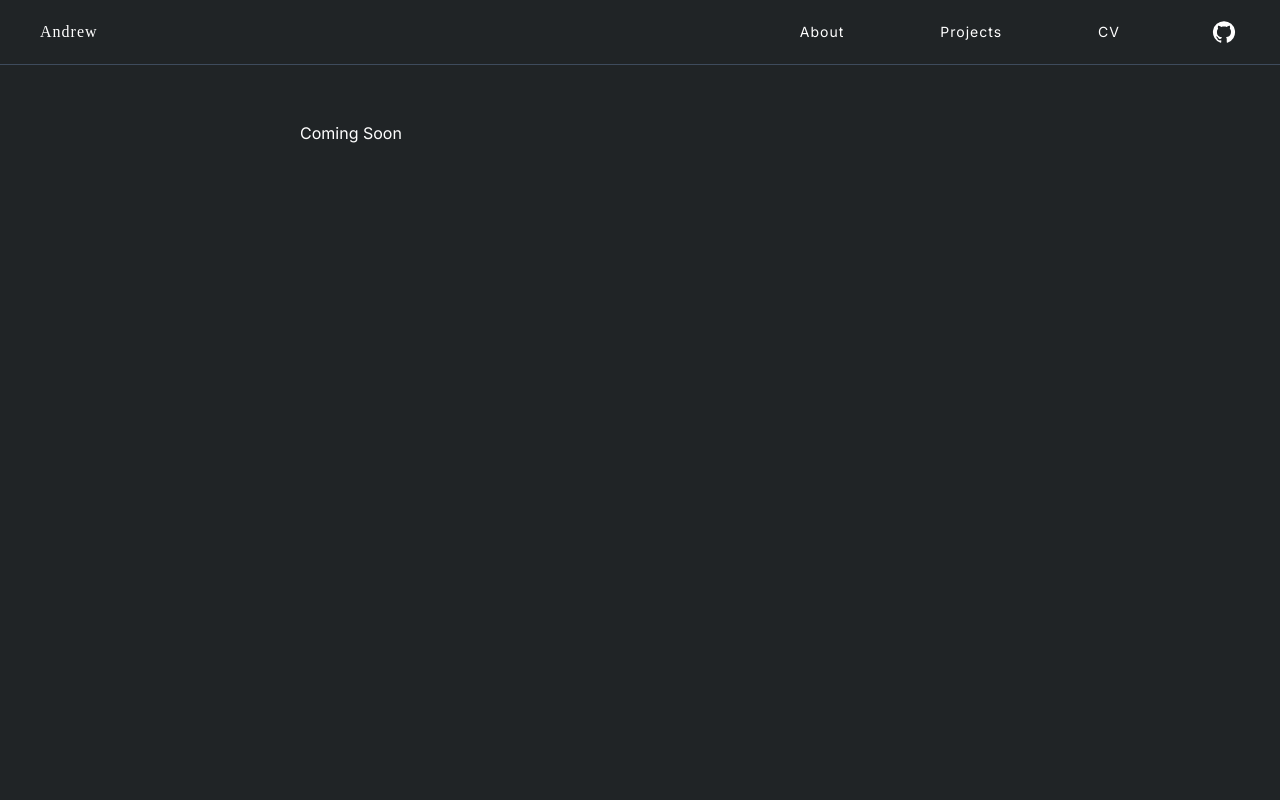
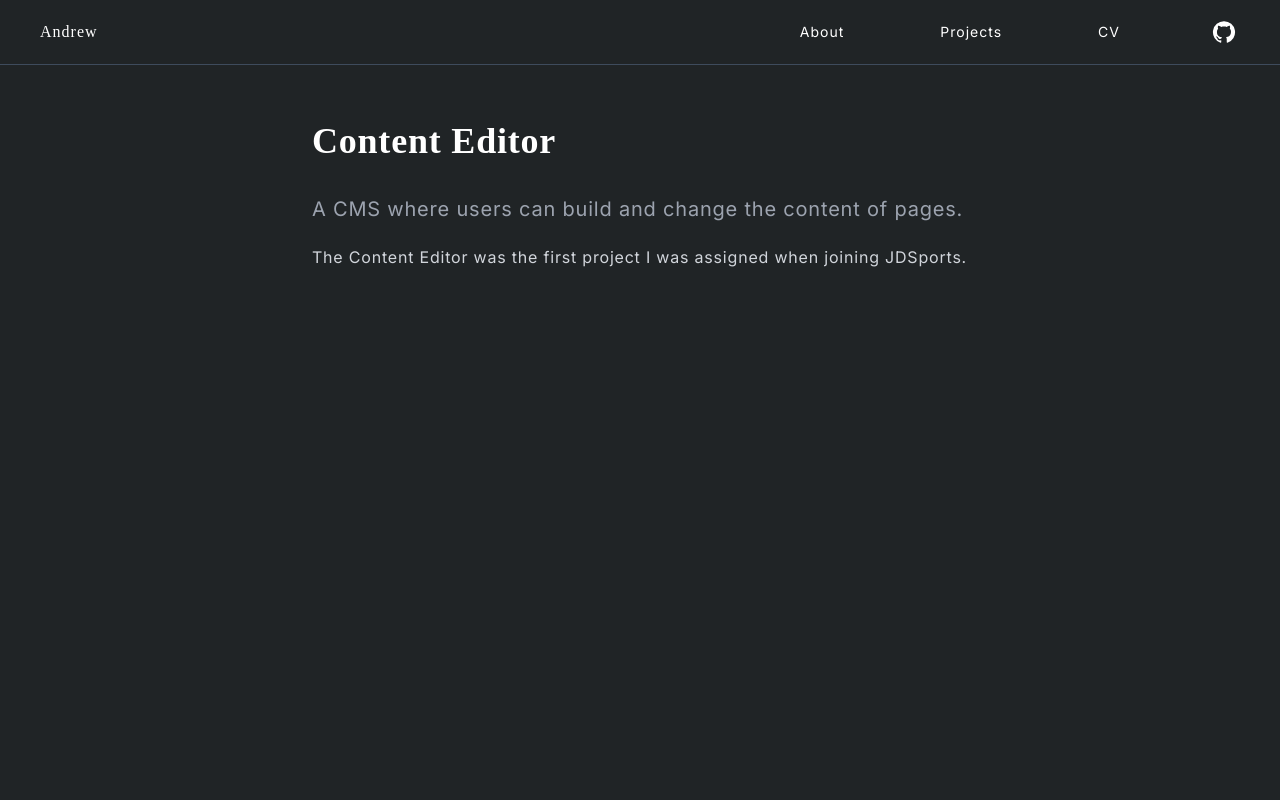
Before and after one commit to fletch-r/personal, a React (Vite) app: page /content-editor in a window 1280 px wide. Shown: the top 800 px of the page. Built offline with nearby package versions, Linux system fonts and the light colour scheme.

Commit message:
feat: :sparkles:  - started content editor page

```diff
--- /dev/null
+++ b/src/pages/ContentEditor.tsx
@@ -0,0 +1,18 @@
+import React from 'react'
+
+function ContentEditor() {
+    return (
+        <article className='prose prose-invert tracking-wider leading-none mx-auto'>
+            <h1 className="font-cals">Content Editor</h1>
+            <p className="lead">
+                A CMS where users can build and change the content of pages.
+            </p>
+            <p>
+                The Content Editor was the first project I was assigned when joining JDSports.
+
+            </p>
+        </article>
+    )
+}
+
+export default ContentEditor
--- a/src/routes/Router.tsx
+++ b/src/routes/Router.tsx
@@ -6,6 +6,7 @@ import About from '../pages/About';
 import SimpleCommit from "../pages/SimpleCommit";
 import RadixTable from "../pages/RadixTable";
 import CRI from "../pages/CRI";
+import ContentEditor from "../pages/ContentEditor";
 
 function Router() {
   return (
@@ -17,6 +18,7 @@ function Router() {
           <Route path="simple-commit" element={<SimpleCommit />} />
           <Route path="radix-table" element={<RadixTable />} />
           <Route path="create-react-interface" element={<CRI />} />
+          <Route path="content-editor" element={<ContentEditor />} />
           <Route path="*" element={<h1 className='ml-40'>Coming Soon</h1>} />
         </Route>
       </Routes>
```
